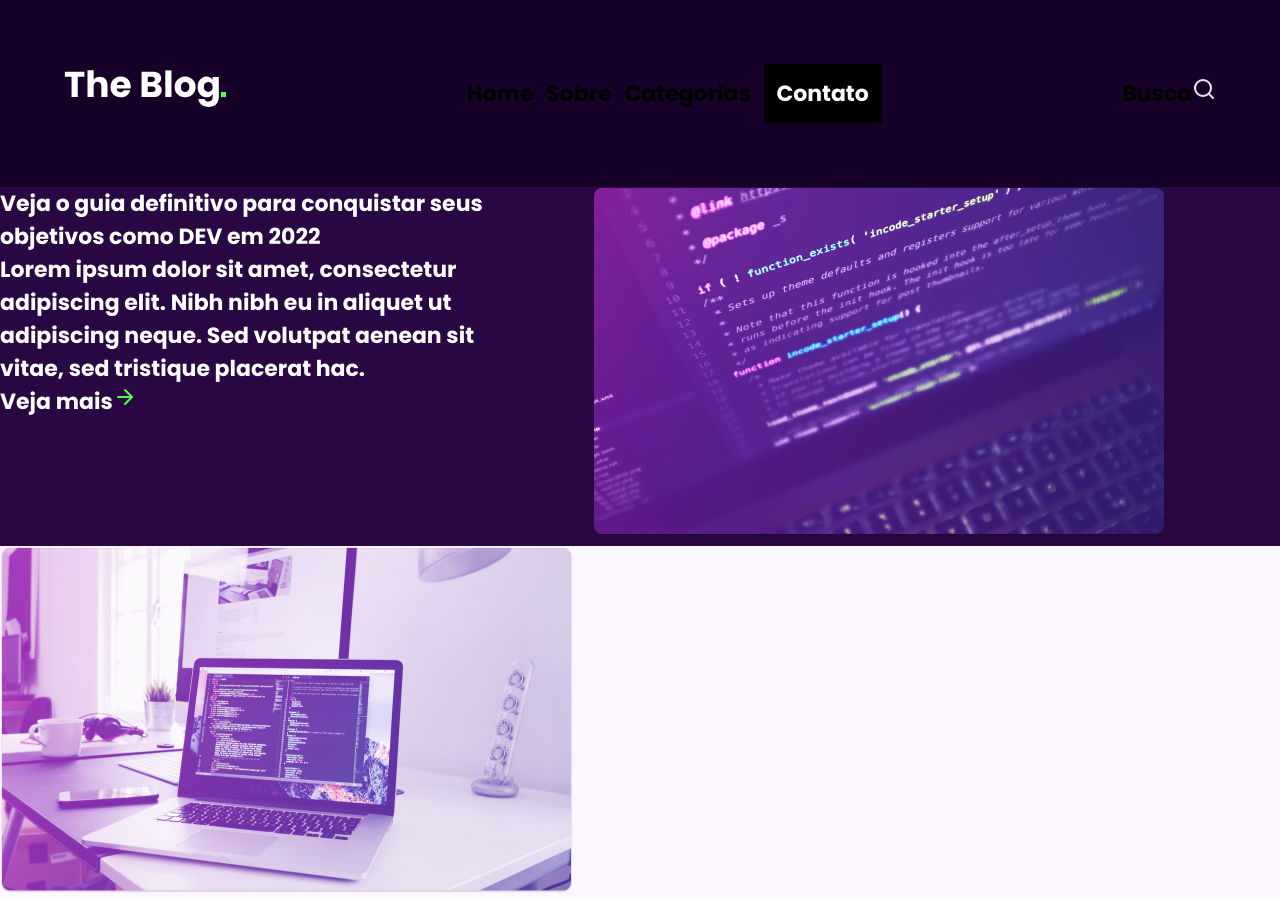
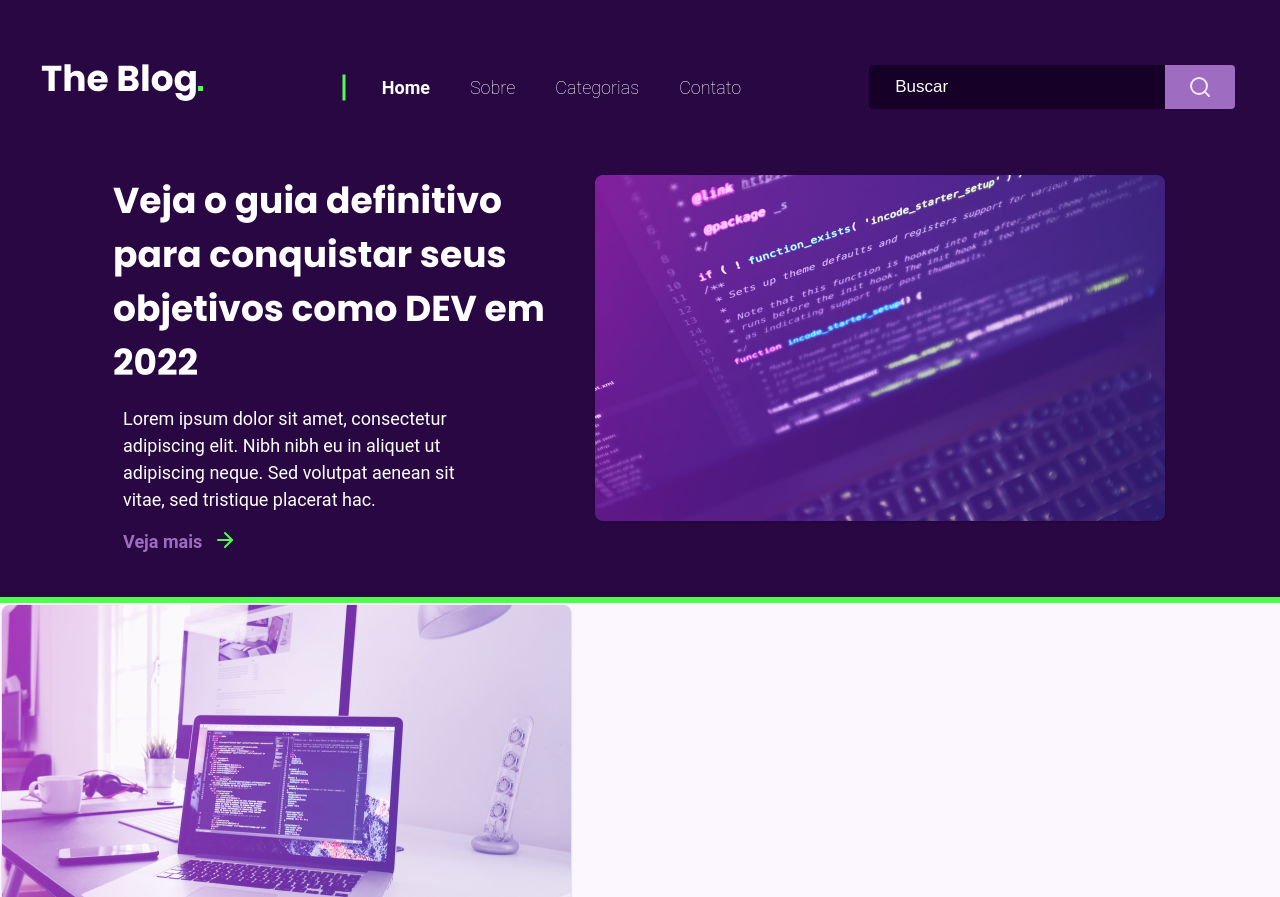
Before and after one commit to douglasabnovato/rocket-blog, a plain HTML site: page index.html in a window 1280 px wide. Shown: the top 897 px of the page. Drawn offline with Linux system fonts and the light colour scheme.

Commit message:
header e container

```diff
--- a/index.html
+++ b/index.html
@@ -21,7 +21,10 @@
                 <li>Categorias</li>
                 <li>Contato</li>
             </ul>
-            <span>Busca<img src="./assets/search.svg" alt=""></span>
+            <form class="search" action="/action_page.php">
+                <input type="text" placeholder="Buscar" name="search">
+                <button type="submit"></button>
+              </form>
         </nav>
     </header>
 
@@ -36,12 +39,12 @@
                         Veja o guia definitivo para conquistar seus objetivos como DEV em 2022
                     </div>
                     <div class="texto">
-                        <p>
+                        <div class="paragrafo">
                             Lorem ipsum dolor sit amet, consectetur adipiscing elit. Nibh nibh eu in aliquet ut
                             adipiscing
-                            neque. Sed volutpat aenean sit vitae, sed tristique placerat hac.</p>
+                            neque. Sed volutpat aenean sit vitae, sed tristique placerat hac. </div>
                         <div class="link">
-                            Veja mais<img src="./assets/arrow-right.svg" alt="">
+                            <span>Veja mais</span><a href="#"><img src="./assets/arrow-right.svg" alt=""></a>
                         </div>
                     </div>
                 </div>
--- a/style.css
+++ b/style.css
@@ -8,7 +8,7 @@
     --black: #000;
     --light-purple: #fbf6ff;
     --green: #4fff4b;
-  }
+}
 
 * {
     margin: 0;
@@ -24,50 +24,171 @@ body {
     font-size: 22px;
 }
 
-.home {
+header {
+    background: var(--purple-bg);
+    padding-block: 4rem;
+}
+
+header nav {
+    display: flex;
+    gap: 8rem;
+    justify-content: center;
+    align-items: center;
+}
+
+header nav ul {
+    display: flex;
+    list-style: none;
+    align-items: center;
+    gap: 2.5rem;
+}
+
+header nav ul::before {
+    content: '';
+    width: 26px;
+    height: 3px;
+    background: var(--green);
+    transform: rotate(90deg);
+    margin-right: -15px;
+}
+
+header nav ul li {
+    color: var(--white);
+
+    font-family: 'Roboto', sans-serif;
+    font-style: normal;
+    font-weight: 100;
+    font-size: 18px;
+    line-height: 21px;
+}
+
+header nav ul li:first-child {
+    font-weight: 700;
+}
+
+header nav form.search {
+    width: 370px;
+    height: 44px;
+}
+
+header nav form.search input[type=text] {
+    background: var(--dark-bg);
+    border-radius: 4px 0px 0px 4px;
+    padding: 12px;
+    padding-left: 26px;
+    float: left;
+    width: 80%;
+    font-size: 17px;
+    color: var(--white);
+    border: none;
+}
+
+header nav form.search input[type=text]::placeholder {
+    color: var(--white);
+}
+
+header nav form.search button {
+    background: var(--button-bg);
+    background-image: url("./assets/search.svg");
+    background-repeat: no-repeat;
+    background-position: center;
+    border-radius: 0px 4px 4px 0px;
+    padding: 10px;
+    float: left;
+    width: 70px;
+    height: 44px;
+    font-size: 17px;
+    cursor: pointer;
+    border: none;
+}
+
+main .home {
     background: var(--purple-bg);
     color: var(--white);
 }
 
-header {
-    padding: 4rem;
-}
-
-nav {
-    display: flex;
-    justify-content: space-between;
-    align-items: center;
-}
-
-nav ul {
-    display: flex;
-    list-style: none;
-    align-items: center;
-    gap: .8rem;
-}
-
-nav ul li:last-child {
-    background: black;
-    color: white;
-    padding: .8rem;
-}
-
-.container {
+main .home .container {
     display: flex;
     flex-wrap: wrap;
-    gap: 5rem;
+    gap: 2rem;
     justify-content: center;
 }
 
-.container .text-group {
-    flex-basis: 40%;
+main .home .container::after {
+    content: '';
+    width: 100%;
+    height: 6px;
+    background: var(--green);
 }
 
-.container .feature-image {
-    flex: 1;
+main .home .container .text-group {
+    flex-basis: 35%;
+    flex-direction: column;
+    justify-content: space-between;
+
+    display: flex;
+    flex-wrap: wrap;
 }
 
-.content {
+main .home .container .text-group .titulo {
+    font-family: 'Poppins';
+    font-style: normal;
+    font-weight: 700;
+    font-size: 36px;
+    line-height: 54px;
+    padding-bottom: 5px;
+
+    flex-basis: 35%;
+}
+
+main .home .container .text-group .texto {
+    font-family: 'Roboto';
+    font-style: normal;
+    font-weight: 400;
+    font-size: 18px;
+    line-height: 27px;
+    display: flex;
+    flex-direction: column;
+    justify-content: space-between;
+
+    flex: 1;
+
+    padding: 10px;
+}
+
+main .home .container .text-group .texto .paragrafo {
+    padding-bottom: 15px;
+    width: 85%;
+}
+
+main .home .container .text-group .texto .link {
+    width: 122px;
+    height: 27px;
+}
+
+main .home .container .text-group .texto .link span {
+    font-family: 'Roboto', sans-serif;
+    font-style: normal;
+    font-weight: 700;
+    font-size: 18px;
+    line-height: 27px;
+    color: var(--button-bg);
+    height: 27px;
+    margin-right: 11px;
+    float: left;
+}
+
+main .home .container .text-group .texto .link img {
+    width: 24px;
+    height: 24px;
+    float: left;
+}
+
+main .home .container .feature-image {
+    flex: .5;
+}
+
+main .home .content {
     background: var(--light-purple);
     color: var(--black);
 }
```
Also changed, not shown: 1 other file.
